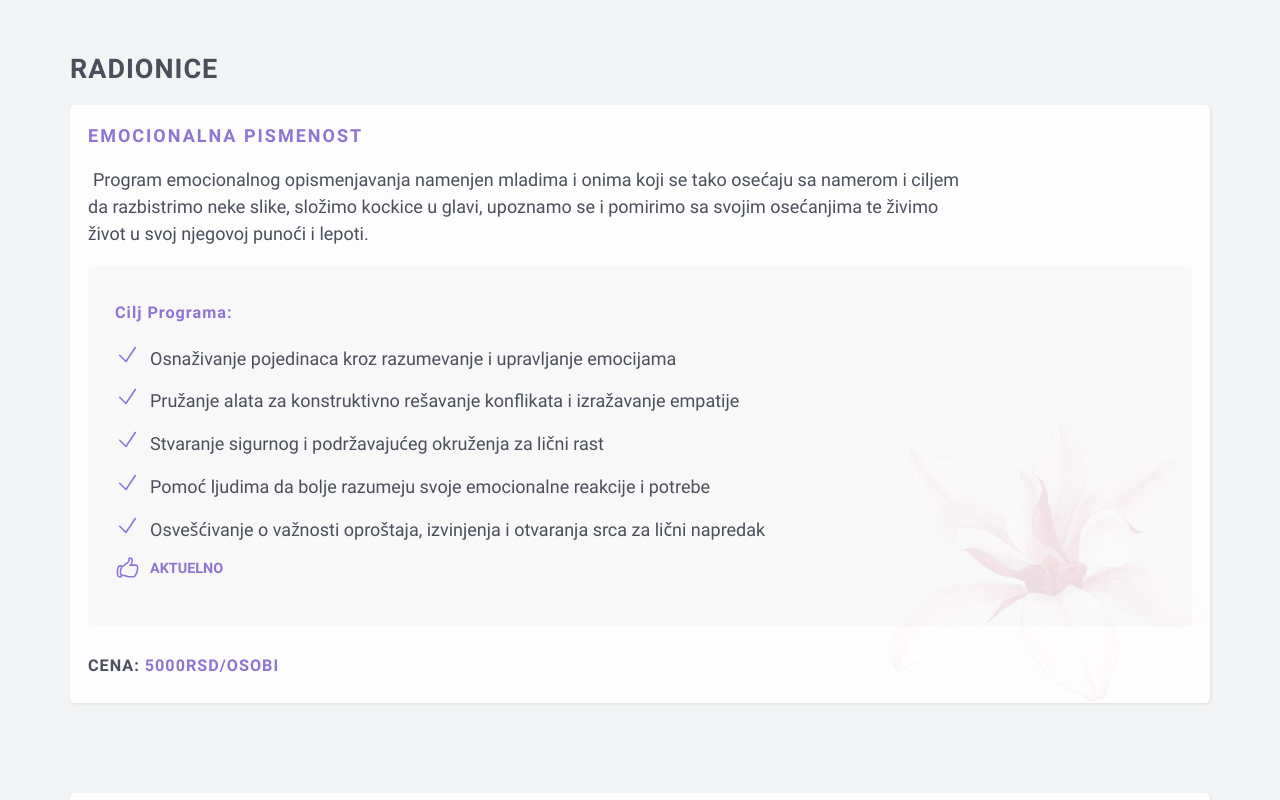
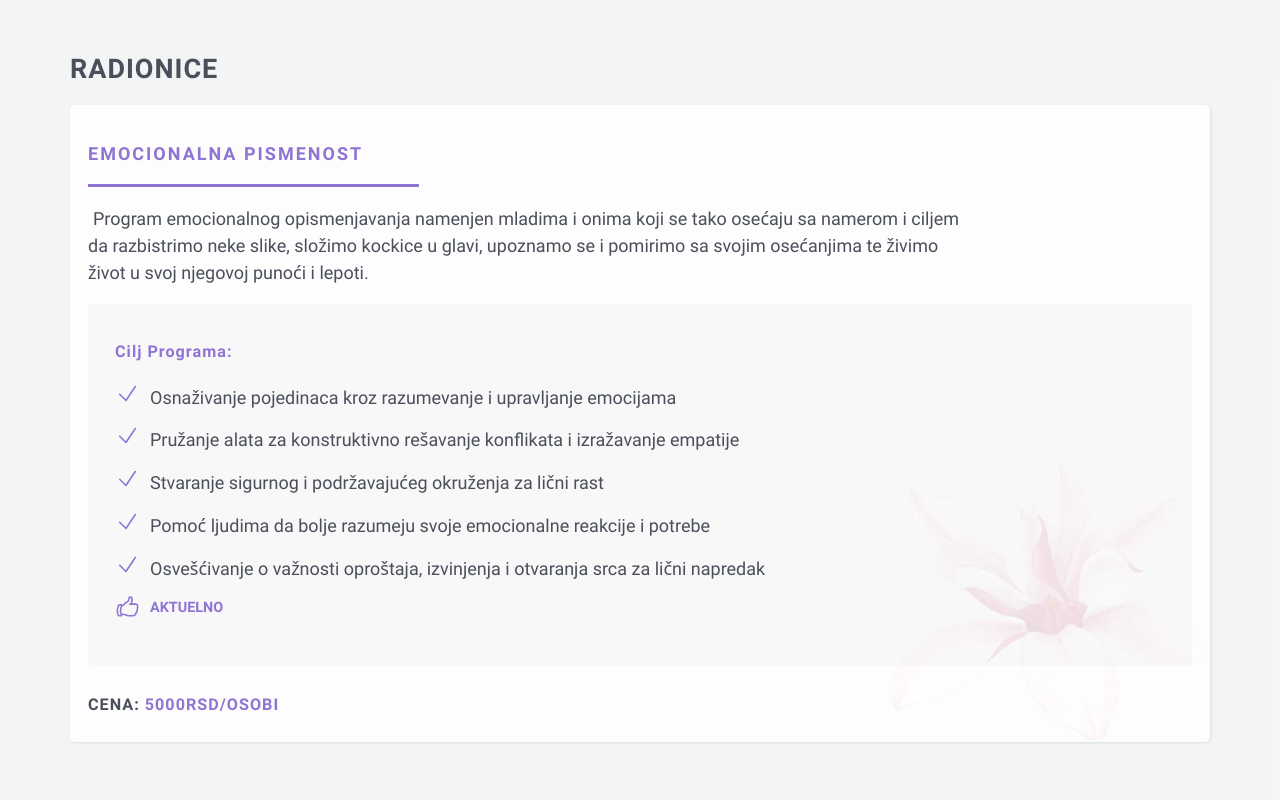
Before and after one commit to milanzivanov/saEmocijamaNaTi, a website built with Vite: page index.html in a window 1280 px wide. Shown: the part 1700-2500 px from the top of the page. Built offline with nearby package versions, Linux system fonts and the light colour scheme.

Commit message:
in progress

```diff
--- a/src/scss/_main.scss
+++ b/src/scss/_main.scss
@@ -48,10 +48,10 @@
   // background: url("/src/img/webp/marina-in-white.webp") no-repeat bottom right;
   background-color: var(--white-color-opacity-85);
   // background-size: contain;
-  border-radius: var(--border-radius-base);
   padding: 1rem 0 2rem 1rem;
 
   @include viewport-md {
+    border-radius: var(--border-radius-base);
     width: 75%;
   }
 }
--- a/src/scss/_typography.scss
+++ b/src/scss/_typography.scss
@@ -32,26 +32,29 @@
   }
 }
 
-.h3-heading--mobile {
+// .h3-heading--mobile {
+//   display: flex;
+//   width: 100%;
+//   position: relative;
+//   z-index: 9;
+//   font-size: 0.85rem;
+//   top: 0;
+//   color: var(--brand-color);
+//   padding: 0 0 1rem 0;
+
+//   @include viewport-md {
+//     display: none;
+//   }
+// }
+
+.h3-heading--desktop {
   display: flex;
-  width: 100%;
-  position: relative;
-  z-index: 9;
-  font-size: 0.85rem;
-  top: 0;
-  color: var(--brand-color);
-  padding: 0 0 1rem 0;
+  padding: 1rem 0 1rem 0;
+  border-bottom: 3px solid var(--brand-color);
 
   @include viewport-md {
-    display: none;
-  }
-}
-
-.h3-heading--desktop {
-  display: none;
-
-  @include viewport-md {
-    display: flex;
+    display: inline-block;
+    width: 30%;
   }
 }
 
```
